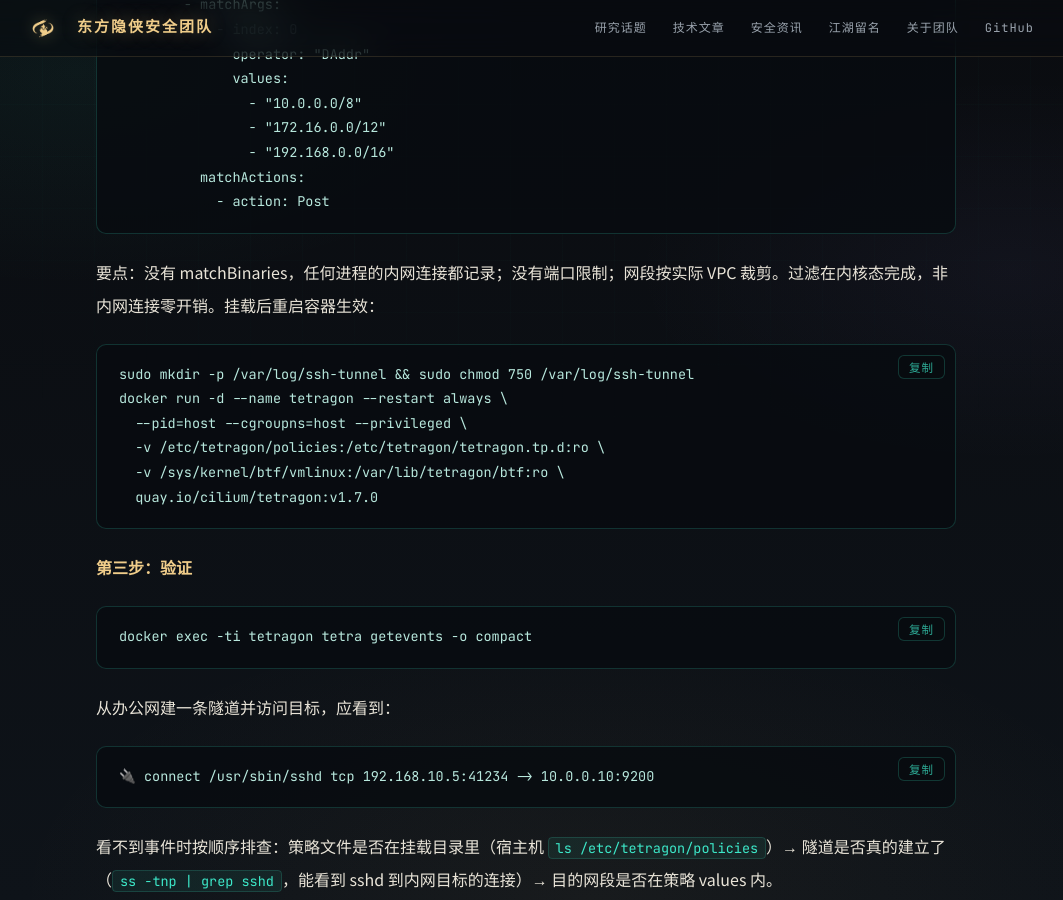
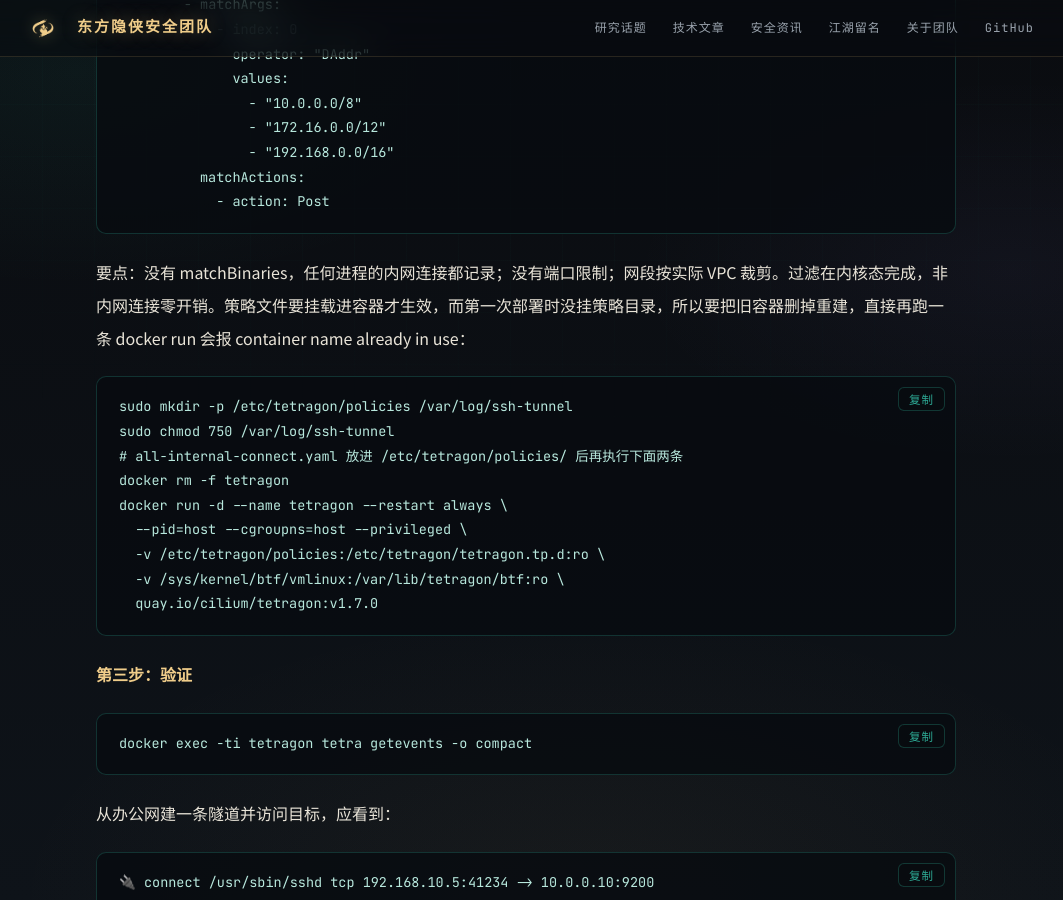
Before and after one commit to EastSword/EastSword.github.io, a Jekyll site: the page built from _articles/ssh-tunnel-audit.md, in a window 1280 px wide and 900 px high, scrolled down 14418 px. Shown: the whole window, without its empty margins (114-1177 px from the left). Built offline with Jekyll 4.4.1, drawn with Linux system fonts in a browser that asks for light colours; comment, search, counter and statistics services are not loaded; some of the changed text lies outside the part shown.

Commit message:
文章修订：Tetragon 重建容器前先 docker rm、补 Filebeat 三处运维细节（rsyslog 前提、outcome 字面量、ES 索引清理）

````diff
--- a/_articles/ssh-tunnel-audit.md
+++ b/_articles/ssh-tunnel-audit.md
@@ -436,9 +436,12 @@ spec:
             - action: Post
 ```
 
-要点：没有 matchBinaries，任何进程的内网连接都记录；没有端口限制；网段按实际 VPC 裁剪。过滤在内核态完成，非内网连接零开销。挂载后重启容器生效：
+要点：没有 matchBinaries，任何进程的内网连接都记录；没有端口限制；网段按实际 VPC 裁剪。过滤在内核态完成，非内网连接零开销。策略文件要挂载进容器才生效，而第一次部署时没挂策略目录，所以要把旧容器删掉重建，直接再跑一条 docker run 会报 container name already in use：
 ```
-sudo mkdir -p /var/log/ssh-tunnel && sudo chmod 750 /var/log/ssh-tunnel
+sudo mkdir -p /etc/tetragon/policies /var/log/ssh-tunnel
+sudo chmod 750 /var/log/ssh-tunnel
+# all-internal-connect.yaml 放进 /etc/tetragon/policies/ 后再执行下面两条
+docker rm -f tetragon
 docker run -d --name tetragon --restart always \
   --pid=host --cgroupns=host --privileged \
   -v /etc/tetragon/policies:/etc/tetragon/tetragon.tp.d:ro \
@@ -681,6 +684,8 @@ setup.ilm.enabled: false
 
 执行后就可以把日志上传到es，产出两个索引族：sshd.auth-YYYY.MM.DD 与 ssh_tunnel.flow-YYYY.MM.DD。
 
+这套配置还有三个细节要留意。第一，认证日志的路径 Debian 系是 `/var/log/auth.log`、RHEL 系是 `/var/log/secure`，上面两条都写了；但纯 journald 且没装 rsyslog 的系统，认证日志只进 journal 不落文件，filestream 一行都采不到，先确认 rsyslog 在跑。第二，grok 里 `event.outcome` 的值是 `Accepted`/`Failed` 字面量，不是 ECS 标准的 `success`/`failure`，查询和告警按字面值写就行，要严格对齐 ECS 可以在 Ingest Pipeline 里补一段映射。第三，`setup.ilm.enabled` 关掉之后 ES 侧没有自动清理，本地有 logrotate 14 天兜底，ES 侧要么补索引模板和 ILM，要么加个定时任务删过期索引，比如 `curl -XDELETE "http://10.0.0.10:9200/sshd.auth-2026.07.*"` 这样按月清。
+
 ### session.id：auth 侧补齐
 {: #ch06-7}
 
````
